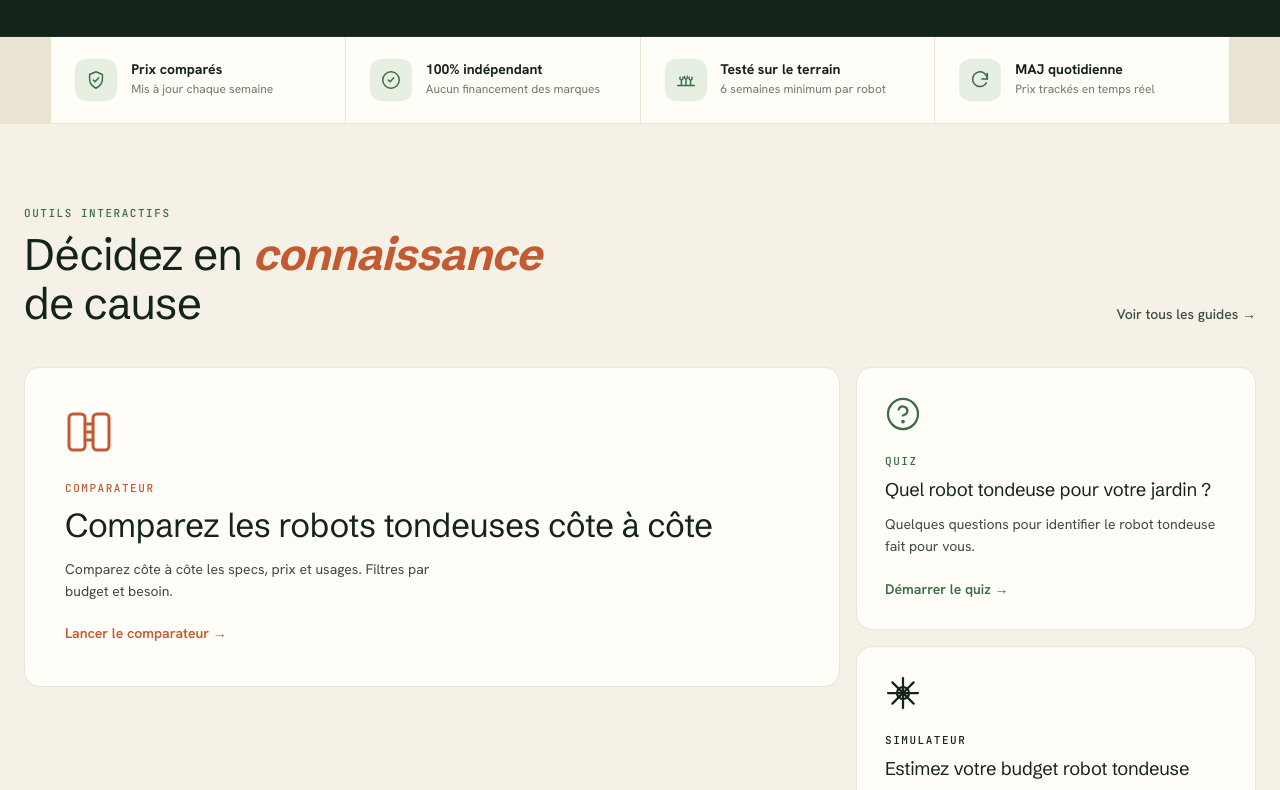
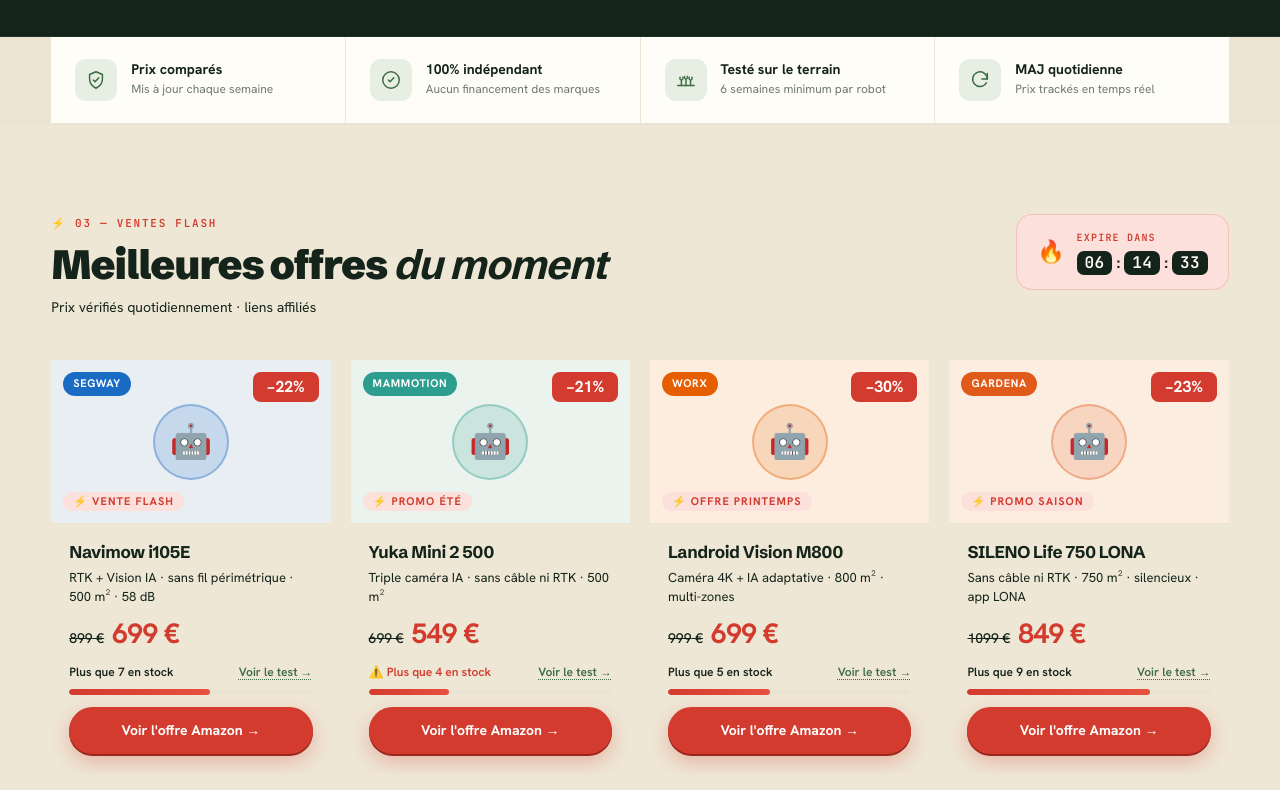
Before and after one commit to boutiqueambiancejapon-sketch/robot-tondeuse, a Next.js app: page / in a window 1280 px wide. Shown: the part 1130-1920 px from the top of the page. Built offline with nearby package versions, Linux system fonts and the light colour scheme; no server answers.

Commit message:
feat: mount DealsSection after ReassuranceStrip (Batch 3)

```diff
--- a/app/(site)/page.tsx
+++ b/app/(site)/page.tsx
@@ -3,6 +3,7 @@
 import { ArticleTicker } from '@/components/home/ArticleTicker'
 import { PressBand } from '@/components/home/PressBand'
 import { ReassuranceStrip } from '@/components/home/ReassuranceStrip'
+import { DealsSection } from '@/components/home/DealsSection'
 import { FeaturedTools } from '@/components/home/FeaturedTools'
 import { HomeTopRobots } from '@/components/home/HomeTopRobots'
 import { RecentArticles } from '@/components/home/RecentArticles'
@@ -39,13 +40,16 @@
         {/* 04 — 4 engagements éditoriaux (fond paper/ivory) */}
         <ReassuranceStrip />
 
-        {/* 05 — Outils interactifs bento : quiz · comparateur · superficie · rentabilité */}
+        {/* 05 — Ventes flash : 4 deal cards avec countdown (fond cream) */}
+        <DealsSection />
+
+        {/* 06 — Outils interactifs bento : quiz · comparateur · superficie · rentabilité */}
         <FeaturedTools />
 
-        {/* 06 — Le podium 2026 — 3 robots coups de cœur (fond cream) */}
+        {/* 07 — Le podium 2026 — 3 robots coups de cœur (fond cream) */}
         <HomeTopRobots />
 
-        {/* 07 — Comparatifs FEATURED (Top 2026 en grand — fond cream) */}
+        {/* 08 — Comparatifs FEATURED (Top 2026 en grand — fond cream) */}
         <HomeHubSection
           eyebrow="04 — Comparatifs"
           heading="Top sélections testées"
@@ -57,10 +61,10 @@
           ctaLabel="Tous les comparatifs →"
         />
 
-        {/* 08 — Quiz signature (dark block forest-deep) */}
+        {/* 09 — Quiz signature (dark block forest-deep) */}
         <HomeQuizTeaser />
 
-        {/* 09 — Par jardin — grille 8 cards (fond paper) */}
+        {/* 10 — Par jardin — grille 8 cards (fond paper) */}
         <HomeHubSection
           eyebrow="05 — Par jardin"
           heading="Trouvez par votre jardin"
@@ -69,10 +73,10 @@
           background="paper"
         />
 
-        {/* 10 — Toutes les marques : featured article + brand grid (fond cream) */}
+        {/* 11 — Toutes les marques : featured article + brand grid (fond cream) */}
         <HomeMarques />
 
-        {/* 11 — Par technologie FEATURED (fond cream) */}
+        {/* 12 — Par technologie FEATURED (fond cream) */}
         <HomeHubSection
           eyebrow="07 — Par technologie"
           heading="Filtrer par techno"
@@ -82,10 +86,10 @@
           variant="featured"
         />
 
-        {/* 12 — Derniers articles éditoriaux (fond cream) */}
+        {/* 13 — Derniers articles éditoriaux (fond cream) */}
         <RecentArticles />
 
-        {/* 13 — Guides & conseils FEATURED (fond paper) */}
+        {/* 14 — Guides & conseils FEATURED (fond paper) */}
         <HomeHubSection
           eyebrow="08 — Guides & conseils"
           heading="Tout savoir avant d'acheter"
@@ -97,7 +101,7 @@
           ctaLabel="Tous les articles →"
         />
 
-        {/* 14 — Pelouse & jardin grille (fond cream) */}
+        {/* 15 — Pelouse & jardin grille (fond cream) */}
         <HomeHubSection
           eyebrow="09 — Pelouse & jardin"
           heading="Astuces pour un beau gazon"
@@ -108,10 +112,10 @@
           ctaLabel="Tous nos conseils jardin →"
         />
 
-        {/* 15 — Méthodologie test (radar chart — fond paper) */}
+        {/* 16 — Méthodologie test (radar chart — fond paper) */}
         <HomeMethodology />
 
-        {/* 16 — Auteur / E-E-A-T (fond paper) */}
+        {/* 17 — Auteur / E-E-A-T (fond paper) */}
         <AuthorTeaser />
       </main>
 
```
